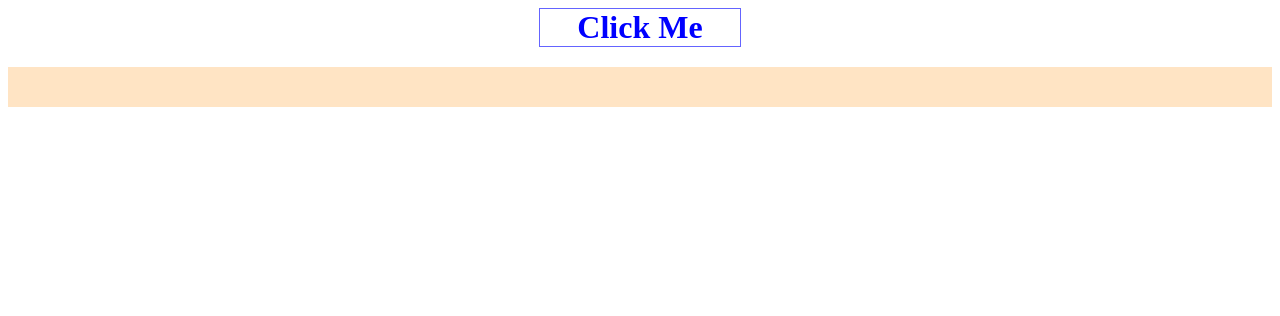
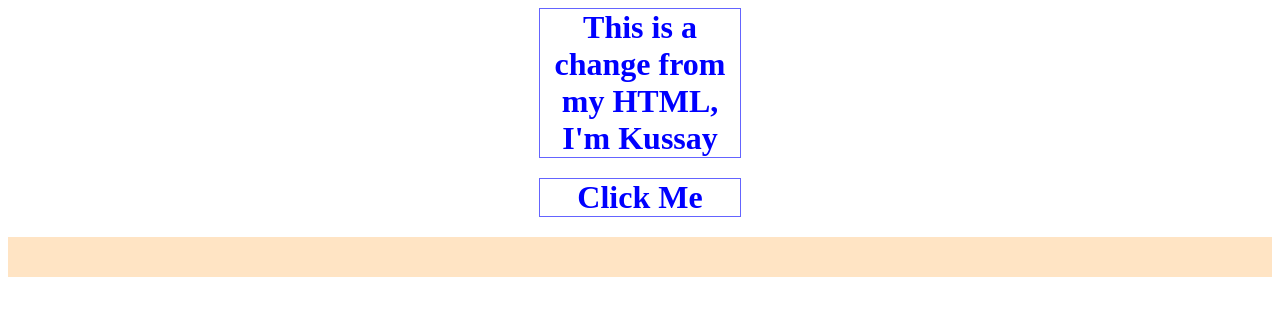
Before and after one commit to SawyerVann/V, a plain HTML site: page index.html in a window 1280 px wide. Drawn offline with Linux system fonts and the light colour scheme.

Commit message:
I've added something to HTML
Just <h1> tag message

```diff
--- a/index.html
+++ b/index.html
@@ -4,6 +4,7 @@
     <link rel="stylesheet" href="./mystyle.css">
 </head>
 <body>
+    <h1> This is a change from my HTML, I'm Kussay </h1>
     <h1 onclick="displayMessage();">Click Me</h1>
     <div id="message-box"></div>
     <script src="./myscript.js"></script>
```
